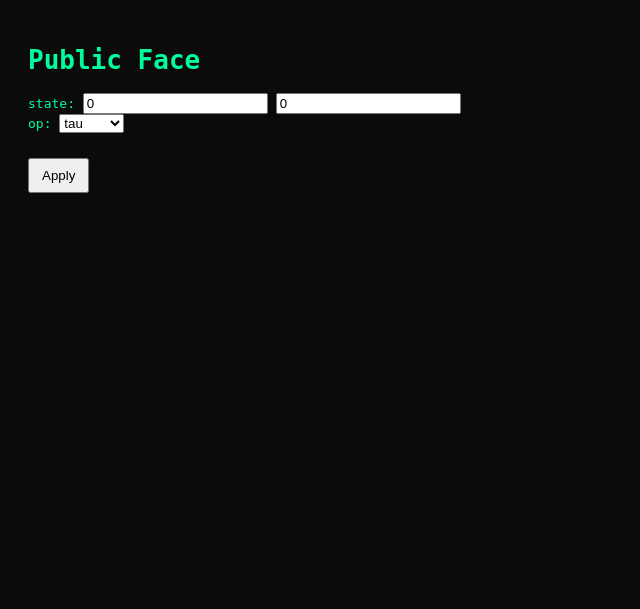
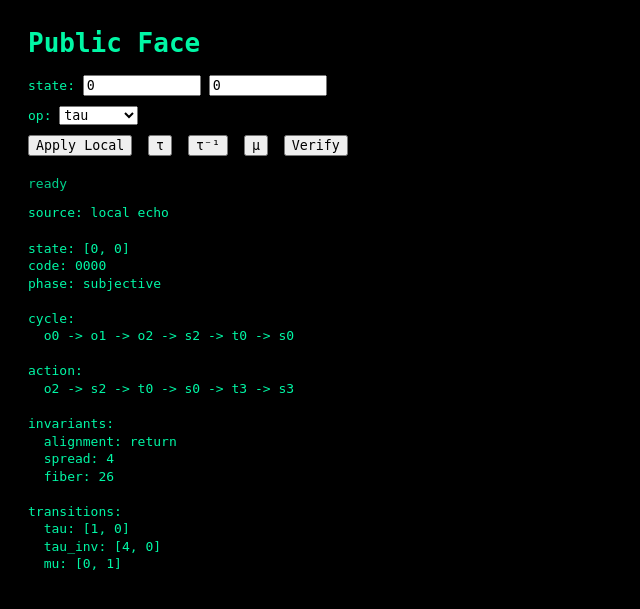
Before and after one commit to rookinc/xalchemy_lab2, a PHP site: page / in a window 1280 px wide. Shown: the top 609 px of the page, without its empty margins (0-640 px from the left). Run offline with PHP 8.4, Linux system fonts and the light colour scheme.

Commit message:
Add local public witness client with optional canon verification

```diff
--- a/public/app.css
+++ b/public/app.css
@@ -1,13 +1,39 @@
 body {
   font-family: monospace;
   padding: 20px;
-  background: #0b0b0b;
-  color: #00ff9c;
+  background: #000;
+  color: #00f7a5;
 }
-button {
-  padding: 8px 12px;
+
+h1 {
+  margin-top: 0;
+}
+
+.controls {
   margin: 10px 0;
 }
-textarea {
-  width: 100%;
+
+.buttons button {
+  margin-right: 8px;
+  margin-bottom: 8px;
 }
+
+input,
+select,
+button {
+  font-family: monospace;
+}
+
+input {
+  width: 110px;
+}
+
+.status {
+  margin: 12px 0;
+  opacity: 0.85;
+}
+
+pre {
+  white-space: pre-wrap;
+  line-height: 1.35;
+}
--- /dev/null
+++ b/public/app.js
@@ -0,0 +1,253 @@
+const frameInput = document.getElementById("frame");
+const phaseInput = document.getElementById("phase");
+const opSelect = document.getElementById("op");
+const out = document.getElementById("out");
+const statusLine = document.getElementById("status");
+
+const R = 1;
+const FRAME_COUNT = 5 * R;
+
+function mod(n, m) {
+  return ((n % m) + m) % m;
+}
+
+function validateState(state) {
+  const [frame, phase] = state;
+  if (!Number.isInteger(frame) || !Number.isInteger(phase)) {
+    throw new Error("state entries must be integers");
+  }
+  if (frame < 0 || frame >= FRAME_COUNT) {
+    throw new Error(`frame must satisfy 0 <= frame < ${FRAME_COUNT}`);
+  }
+  if (phase !== 0 && phase !== 1) {
+    throw new Error("phase must be 0 or 1");
+  }
+  return state;
+}
+
+function o(i) {
+  return `o${i}`;
+}
+
+function s(i) {
+  return `s${i}`;
+}
+
+function t(i) {
+  return `t${i}`;
+}
+
+function subjectiveCycle(i) {
+  i = mod(i, FRAME_COUNT);
+  return [
+    o(i),
+    o(mod(i + 1, FRAME_COUNT)),
+    o(mod(i + 2, FRAME_COUNT)),
+    s(mod(i + 2, FRAME_COUNT)),
+    t(i),
+    s(i),
+  ];
+}
+
+function objectiveCycle(i) {
+  i = mod(i, FRAME_COUNT);
+  return [
+    o(i),
+    o(mod(i + 1, FRAME_COUNT)),
+    o(mod(i + 2, FRAME_COUNT)),
+    s(mod(i + 3, FRAME_COUNT)),
+    t(mod(i + 3, FRAME_COUNT)),
+    s(i),
+  ];
+}
+
+function witnessCycle(state) {
+  const [frame, phase] = validateState(state);
+  return phase === 0 ? subjectiveCycle(frame) : objectiveCycle(frame);
+}
+
+function actionCell(frame) {
+  frame = mod(frame, FRAME_COUNT);
+  return [
+    o(mod(frame + 2, FRAME_COUNT)),
+    s(mod(frame + 2, FRAME_COUNT)),
+    t(frame),
+    s(frame),
+    t(mod(frame + 3, FRAME_COUNT)),
+    s(mod(frame + 3, FRAME_COUNT)),
+  ];
+}
+
+function phaseLabel(state) {
+  return validateState(state)[1] === 0 ? "subjective" : "objective";
+}
+
+function alignment(state) {
+  return validateState(state)[1] === 0 ? "return" : "forward";
+}
+
+function spread(state) {
+  return validateState(state)[1] === 0 ? 4 : 5;
+}
+
+function fiberSize(state) {
+  return validateState(state)[1] === 0 ? 26 : 18;
+}
+
+function frameBits() {
+  return Math.max(1, Math.ceil(Math.log2(FRAME_COUNT)));
+}
+
+function stateCode(state) {
+  const [frame, phase] = validateState(state);
+  const fb = frameBits();
+  return `${frame.toString(2).padStart(fb, "0")}${phase}`;
+}
+
+function tau(state) {
+  const [frame, phase] = validateState(state);
+  return [mod(frame + 1, FRAME_COUNT), phase];
+}
+
+function tauInv(state) {
+  const [frame, phase] = validateState(state);
+  return [mod(frame - 1, FRAME_COUNT), phase];
+}
+
+function mu(state) {
+  const [frame, phase] = validateState(state);
+  return [frame, 1 - phase];
+}
+
+function applyLocal(state, op) {
+  validateState(state);
+  if (op === "tau") return tau(state);
+  if (op === "tau_inv") return tauInv(state);
+  if (op === "mu") return mu(state);
+  throw new Error(`unknown op: ${op}`);
+}
+
+function stateDict(state) {
+  validateState(state);
+  const [frame, phase] = state;
+  return {
+    state: [frame, phase],
+    code: stateCode(state),
+    frame,
+    phase,
+    phase_label: phaseLabel(state),
+    witness_cycle: witnessCycle(state),
+    species: "O-O-O-S-T-S",
+    alignment: alignment(state),
+    spread: spread(state),
+    fiber: fiberSize(state),
+    action_cell: actionCell(frame),
+    action_species: "O-S-T-S-T-S",
+    tau: tau(state),
+    tau_inv: tauInv(state),
+    mu: mu(state),
+    output: {
+      alignment: alignment(state),
+      spread: spread(state),
+      fiber: fiberSize(state),
+    },
+  };
+}
+
+function getStateFromInputs() {
+  return [
+    parseInt(frameInput.value, 10),
+    parseInt(phaseInput.value, 10),
+  ];
+}
+
+function setStateInputs(state) {
+  frameInput.value = state[0];
+  phaseInput.value = state[1];
+}
+
+function renderPayload(payload, sourceLabel = "local") {
+  out.textContent =
+`source: ${sourceLabel}
+
+state: [${payload.state.join(", ")}]
+code: ${payload.code}
+phase: ${payload.phase_label}
+
+cycle:
+  ${payload.witness_cycle.join(" -> ")}
+
+action:
+  ${payload.action_cell.join(" -> ")}
+
+invariants:
+  alignment: ${payload.alignment}
+  spread: ${payload.spread}
+  fiber: ${payload.fiber}
+
+transitions:
+  tau: [${payload.tau.join(", ")}]
+  tau_inv: [${payload.tau_inv.join(", ")}]
+  mu: [${payload.mu.join(", ")}]`;
+}
+
+function renderError(err) {
+  out.textContent = `error: ${err.message}`;
+}
+
+function setStatus(msg) {
+  statusLine.textContent = msg;
+}
+
+function apply() {
+  try {
+    const state = getStateFromInputs();
+    const op = opSelect.value;
+    const nextState = applyLocal(state, op);
+    const payload = stateDict(nextState);
+    setStateInputs(nextState);
+    renderPayload(payload, "local echo");
+    setStatus("local step complete");
+  } catch (err) {
+    renderError(err);
+    setStatus("local step failed");
+  }
+}
+
+async function verify() {
+  try {
+    const state = getStateFromInputs();
+    validateState(state);
+    const url = `/witness/api/state?frame=${state[0]}&phase=${state[1]}&r=${R}`;
+    const res = await fetch(url, { method: "GET" });
+    const data = await res.json();
+
+    if (!res.ok || !data.ok) {
+      throw new Error(data.detail || "verification failed");
+    }
+
+    renderPayload(data.payload, "witness canon");
+    setStatus("verified against witness harness");
+  } catch (err) {
+    renderError(err);
+    setStatus("verification failed");
+  }
+}
+
+function step(op) {
+  opSelect.value = op;
+  apply();
+}
+
+window.apply = apply;
+window.verify = verify;
+window.step = step;
+
+try {
+  const initial = stateDict(getStateFromInputs());
+  renderPayload(initial, "local echo");
+  setStatus("ready");
+} catch (err) {
+  renderError(err);
+  setStatus("initialization failed");
+}
--- a/public/index.html
+++ b/public/index.html
@@ -2,57 +2,50 @@
 <html>
 <head>
   <meta charset="utf-8" />
+  <meta name="viewport" content="width=device-width,initial-scale=1" />
   <title>Public Face</title>
   <link rel="stylesheet" href="/assets/app.css" />
+  <link rel="icon" href="/assets/favicon.ico" />
+  <link rel="manifest" href="/assets/manifest.webmanifest" />
 </head>
 <body>
   <h1>Public Face</h1>
 
-  <div>
+  <div class="controls">
+    <label>
       state:
-    <input id="frame" type="number" value="0" />
-    <input id="phase" type="number" value="0" />
+      <input id="frame" type="number" value="0" min="0" step="1" />
+      <input id="phase" type="number" value="0" min="0" max="1" step="1" />
+    </label>
   </div>
 
-  <div>
+  <div class="controls">
+    <label>
       op:
       <select id="op">
         <option value="tau">tau</option>
         <option value="tau_inv">tau_inv</option>
         <option value="mu">mu</option>
       </select>
+    </label>
   </div>
 
-  <br>
+  <div class="controls buttons">
+    <button onclick="apply()">Apply Local</button>
+    <button onclick="step('tau')">τ</button>
+    <button onclick="step('tau_inv')">τ⁻¹</button>
+    <button onclick="step('mu')">μ</button>
+    <button onclick="verify()">Verify</button>
+  </div>
 
-  <button onclick="apply()">Apply</button>
+  <div id="status" class="status">booting...</div>
 
   <pre id="out"></pre>
 
+  <script src="/assets/app.js"></script>
   <script>
-    async function apply() {
-      const frame = parseInt(document.getElementById("frame").value);
-      const phase = parseInt(document.getElementById("phase").value);
-      const op = document.getElementById("op").value;
-
-      const res = await fetch("/witness/api/apply?r=1", {
-        method: "POST",
-        headers: { "Content-Type": "application/json" },
-        body: JSON.stringify({
-          state: [frame, phase],
-          op: op
-        })
-      });
-
-      const data = await res.json();
-
-      document.getElementById("out").textContent =
-        JSON.stringify(data, null, 2);
-
-      if (data.ok) {
-        document.getElementById("frame").value = data.payload.state[0];
-        document.getElementById("phase").value = data.payload.state[1];
-      }
+    if ("serviceWorker" in navigator) {
+      navigator.serviceWorker.register("/assets/sw.js");
     }
   </script>
 </body>
```
Also changed, not shown: public/sw.js (added, +20 -0 lines), public/favicon.ico (added), public/manifest.webmanifest (added). Lines whose indentation alone changed are shown as unchanged.
